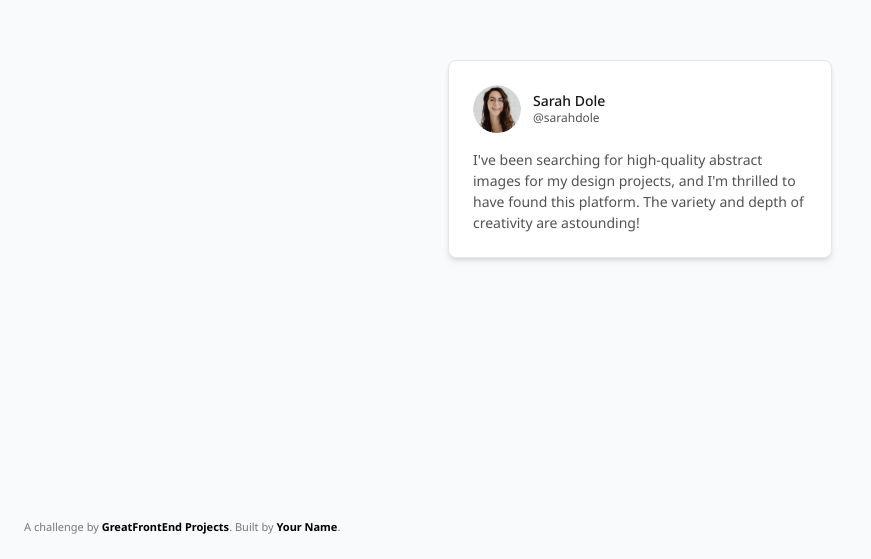
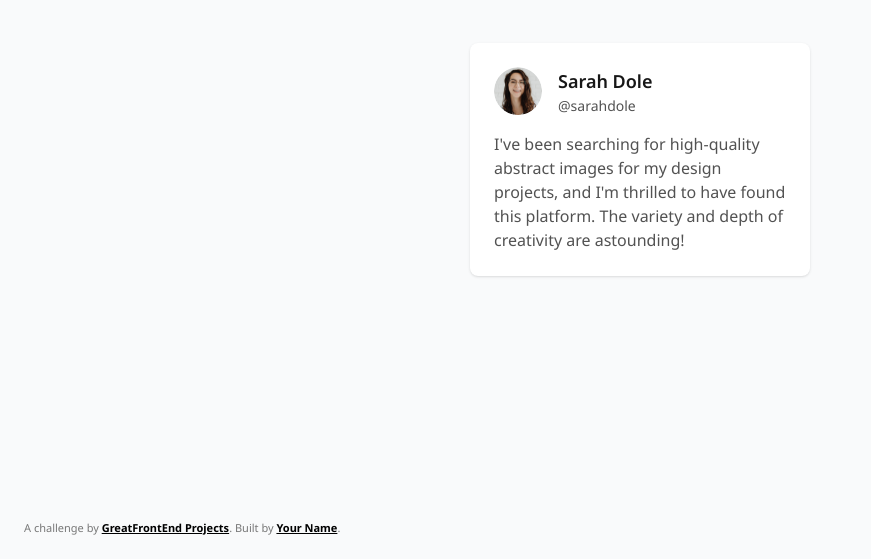
Before and after one commit to knganesh97/testimonial-card, a plain HTML site: page index.html in a window 1280 px wide. Shown: the part 241-800 px from the top of the page, without its empty margins (0-871 px from the left). Drawn offline with nearby package versions, Linux system fonts and the light colour scheme.

Commit message:
feat: add testimonial card component with styling and interactivity enhancements

```diff
--- a/css/style.css
+++ b/css/style.css
@@ -1,47 +1,123 @@
-/* Put any custom CSS styles here.  */
-/* Be sure to delete the <style> tag in index.html if you want to use this stylesheet. */
+/* Design Tokens from Figma */
+:root {
+  /* Colors */
+  --color-primary-text: #171717;
+  --color-secondary-text: #525252;
+  --color-bg-primary: #ffffff;
+  --color-bg-page: #F9FAFB;
+
+  /* Typography */
+  --font-family: "Noto Sans", system-ui, -apple-system, sans-serif;
+  --font-size-lg: 18px;
+  --font-size-base: 16px;
+  --font-size-sm: 14px;
+  --line-height-lg: 28px;
+  --line-height-base: 24px;
+  --line-height-sm: 20px;
+  --font-weight-semibold: 600;
+  --font-weight-normal: 400;
+
+  /* Spacing */
+  --gap-1: 1px;
+  --gap-4: 16px;
+  --padding-6: 24px;
+
+  /* Border Radius */
+  --border-radius-lg: 8px;
+  --border-radius-full: 48px;
+
+  /* Shadows */
+  --shadow-card:
+    0px 1px 2px -1px rgba(0, 0, 0, 0.1),
+    0px 1px 3px 0px rgba(0, 0, 0, 0.1);
+}
+
+* {
+  box-sizing: border-box;
+  margin: 0;
+  padding: 0;
+}
+
 body {
-  margin: 0;
-  font-family: "Noto Sans", system-ui, -apple-system, BlinkMacSystemFont,
-    "Segoe UI", Roboto, Oxygen, Ubuntu, Cantarell, "Open Sans", "Helvetica Neue",
-    sans-serif;
+  font-family: var(--font-family);
   min-height: 100vh;
-
+  background-color: var(--color-bg-page);
   -webkit-font-smoothing: antialiased;
   -moz-osx-font-smoothing: grayscale;
   text-rendering: optimizeLegibility;
 }
 
-* {
-  box-sizing: border-box;
+/* Layout Container */
+.container {
+  min-height: 100vh;
+  display: flex;
+  align-items: center;
+  justify-content: center;
+  padding: 16px;
 }
 
-/* Style Guide Consistent Colors */
-.testimonial-card {
-  border: 1px solid #E5E7EB;
-  max-width: 320px;
-  margin: 0 auto;
+/* Card Component */
+.card {
+  background-color: var(--color-bg-primary);
+  border-radius: var(--border-radius-lg);
+  box-shadow: var(--shadow-card);
+  padding: var(--padding-6);
+  width: 100%;
+  max-width: 340px;
+  display: flex;
+  flex-direction: column;
+  gap: var(--gap-4);
 }
 
-.author-name {
-  color: #171717 !important;
-  font-size: 14px !important;
-  font-weight: 500;
-  line-height: 1.4;
+/* Profile Component */
+.card__profile {
+  display: flex;
+  align-items: center;
+  gap: var(--gap-4);
+  width: 100%;
 }
 
-.author-handle {
-  color: #525252 !important;
-  font-size: 12px !important;
-  line-height: 1.4;
+.card__avatar {
+  width: 48px;
+  height: 48px;
+  border-radius: var(--border-radius-full);
+  object-fit: cover;
+  flex-shrink: 0;
 }
 
-.testimonial-text {
-  color: #525252 !important;
-  font-size: 14px !important;
-  line-height: 1.5;
+.card__profile-info {
+  display: flex;
+  flex-direction: column;
+  gap: var(--gap-1);
+  flex: 1;
+  min-width: 0;
 }
 
+.card__author-name {
+  font-size: var(--font-size-lg);
+  font-weight: var(--font-weight-semibold);
+  line-height: var(--line-height-lg);
+  color: var(--color-primary-text);
+  text-align: justify;
+}
+
+.card__author-handle {
+  font-size: var(--font-size-sm);
+  font-weight: var(--font-weight-normal);
+  line-height: var(--line-height-sm);
+  color: var(--color-secondary-text);
+}
+
+/* Testimonial Text Component */
+.card__testimonial {
+  font-size: var(--font-size-base);
+  font-weight: var(--font-weight-normal);
+  line-height: var(--line-height-base);
+  color: var(--color-secondary-text);
+  white-space: pre-wrap;
+}
+
+/* Credits */
 .credits {
   color: #777;
   position: fixed;
--- a/index.html
+++ b/index.html
@@ -13,34 +13,29 @@
     />
     <link rel="stylesheet" href="css/style.css" />
 
-    <!-- Tailwind CDN allows you to use Tailwind classes immediately in your HTML without any installation steps.
-      If you're not using Tailwind, you may delete the <script> -->
-    <!-- Get started on Tailwind: https://tailwindcss.com/docs/installation/play-cdn -->
-    <script src="https://cdn.tailwindcss.com"></script>
-
     <link rel="icon" href="img/favicon.ico" sizes="any" />
-    <style>
-      /* You may write styles inside this <style> tag or within `css/style.css`. */
-    </style>
   </head>
   <body>
-    <!-- Add your site or application content here -->
-    <div class="min-h-screen flex items-center justify-center p-4" style="background-color: #F9FAFB;">
-      <div class="testimonial-card rounded-lg p-6 w-full max-w-sm" style="background-color: #FFFFFF; box-shadow: 0 4px 6px -1px rgba(0, 0, 0, 0.1), 0 2px 4px -1px rgba(0, 0, 0, 0.06);">
-        <div class="flex items-center mb-4">
-          <img src="img/profile-thumbnail.png"
-               alt="Profile picture of Sarah Dole"
-               class="profile-image w-12 h-12 rounded-full object-cover mr-3">
-          <div class="author-info">
-            <h3 class="author-name font-medium" style="color: #171717; font-size: 14px; line-height: 1.5; margin: 0;">Sarah Dole</h3>
-            <p class="author-handle" style="color: #525252; font-size: 12px; line-height: 1.5; margin: 0;">@sarahdole</p>
+    <!-- Container -->
+    <div class="container">
+      <!-- Testimonial Card Component -->
+      <article class="card" role="article" aria-label="Customer testimonial">
+        <!-- Profile Component -->
+        <div class="card__profile">
+          <img
+            src="img/profile-thumbnail.png"
+            alt="Profile picture of Sarah Dole"
+            class="card__avatar"
+          >
+          <div class="card__profile-info">
+            <h3 class="card__author-name">Sarah Dole</h3>
+            <p class="card__author-handle">@sarahdole</p>
           </div>
         </div>
-        <p class="testimonial-text" style="color: #525252; font-size: 14px; line-height: 1.5; margin: 0;">
-          I've been searching for high-quality abstract images for my design projects,
-          and I'm thrilled to have found this platform. The variety and depth of creativity are astounding!
-        </p>
-      </div>
+
+        <!-- Testimonial Text Component -->
+        <p class="card__testimonial">I've been searching for high-quality abstract images for my design projects, and I'm thrilled to have found this platform. The variety and depth of creativity are astounding!</p>
+      </article>
     </div>
 
     <!-- Attribute this challenge to yourself! -->
--- a/js/index.js
+++ b/js/index.js
@@ -1,157 +1,72 @@
 // Testimonial Card JavaScript
-// This file adds interactivity to the testimonial card
+// This file adds subtle interactivity to the testimonial card
 
 document.addEventListener('DOMContentLoaded', function() {
-    // Initialize testimonial card functionality
     initTestimonialCard();
 });
 
 function initTestimonialCard() {
-    // Get testimonial elements
-    const testimonialCard = document.querySelector('.testimonial-card');
-    const profileImage = document.querySelector('.profile-image');
-    const testimonialText = document.querySelector('.testimonial-text');
-    const authorName = document.querySelector('.author-name');
-    const authorHandle = document.querySelector('.author-handle');
+    const card = document.querySelector('.card');
+    const avatar = document.querySelector('.card__avatar');
 
-    // Add hover effects to the testimonial card
-    if (testimonialCard) {
-        testimonialCard.addEventListener('mouseenter', function() {
-            this.style.transform = 'translateY(-2px)';
-            this.style.boxShadow = '0 8px 25px rgba(0, 0, 0, 0.15)';
-        });
-
-        testimonialCard.addEventListener('mouseleave', function() {
-            this.style.transform = 'translateY(0)';
-            this.style.boxShadow = '0 4px 15px rgba(0, 0, 0, 0.1)';
-        });
+    // Add smooth hover effect to card
+    if (card) {
+        addCardHoverEffect(card);
     }
 
-    // Add smooth transitions to all interactive elements
-    addSmoothTransitions();
+    // Add subtle avatar hover effect
+    if (avatar) {
+        addAvatarHoverEffect(avatar);
+    }
 
-    // Handle responsive behavior
-    handleResponsiveFeatures();
-
-    // Add accessibility enhancements
+    // Enhance accessibility
     enhanceAccessibility();
 }
 
-function addSmoothTransitions() {
-    const testimonialCard = document.querySelector('.testimonial-card');
-    if (testimonialCard) {
-        testimonialCard.style.transition = 'all 0.3s ease';
-    }
+function addCardHoverEffect(card) {
+    card.style.transition = 'transform 0.3s ease, box-shadow 0.3s ease';
 
-    // Add transitions to profile image
-    const profileImage = document.querySelector('.profile-image');
-    if (profileImage) {
-        profileImage.style.transition = 'transform 0.3s ease';
+    card.addEventListener('mouseenter', function() {
+        this.style.transform = 'translateY(-2px)';
+        this.style.boxShadow = '0px 4px 6px -1px rgba(0, 0, 0, 0.1), 0px 2px 4px -1px rgba(0, 0, 0, 0.1)';
+    });
 
-        profileImage.addEventListener('mouseenter', function() {
-            this.style.transform = 'scale(1.05)';
-        });
+    card.addEventListener('mouseleave', function() {
+        this.style.transform = 'translateY(0)';
+        this.style.boxShadow = 'var(--shadow-card)';
+    });
+}
 
-        profileImage.addEventListener('mouseleave', function() {
-            this.style.transform = 'scale(1)';
+function addAvatarHoverEffect(avatar) {
+    avatar.style.transition = 'transform 0.3s ease';
+
+    avatar.addEventListener('mouseenter', function() {
+        this.style.transform = 'scale(1.05)';
+    });
+
+    avatar.addEventListener('mouseleave', function() {
+        this.style.transform = 'scale(1)';
+    });
+}
+
+function enhanceAccessibility() {
+    const card = document.querySelector('.card');
+
+    if (card) {
+        // Add keyboard navigation support
+        card.setAttribute('tabindex', '0');
+
+        card.addEventListener('keydown', function(e) {
+            if (e.key === 'Enter' || e.key === ' ') {
+                e.preventDefault();
+                // Could trigger an action here if needed
+            }
         });
     }
 }
 
-function handleResponsiveFeatures() {
-    // Simplified responsive handling - maintain design consistency
-    function adjustTextSize() {
-        const testimonialText = document.querySelector('.testimonial-text');
-        const authorName = document.querySelector('.author-name');
-        const authorHandle = document.querySelector('.author-handle');
-
-        if (!testimonialText) return;
-
-        const screenWidth = window.innerWidth;
-
-        // Keep consistent sizing across all devices to match design
-        if (testimonialText) {
-            testimonialText.style.fontSize = '14px';
-            testimonialText.style.lineHeight = '1.5';
-        }
-
-        if (authorName) {
-            authorName.style.fontSize = '14px';
-            authorName.style.lineHeight = '1.4';
-        }
-
-        if (authorHandle) {
-            authorHandle.style.fontSize = '12px';
-            authorHandle.style.lineHeight = '1.4';
-        }
-    }
-
-    // Initial adjustment
-    adjustTextSize();
-
-    // Adjust on resize
-    window.addEventListener('resize', adjustTextSize);
-}
-
-function enhanceAccessibility() {
-    const testimonialCard = document.querySelector('.testimonial-card');
-    if (testimonialCard) {
-        // Add ARIA labels and roles
-        testimonialCard.setAttribute('role', 'article');
-        testimonialCard.setAttribute('aria-label', 'Customer testimonial');
-
-        // Add keyboard navigation support
-        testimonialCard.setAttribute('tabindex', '0');
-
-        testimonialCard.addEventListener('keydown', function(e) {
-            if (e.key === 'Enter' || e.key === ' ') {
-                e.preventDefault();
-                this.click();
-            }
-        });
-    }
-
-    // Enhance profile image accessibility
-    const profileImage = document.querySelector('.profile-image');
-    if (profileImage) {
-        profileImage.setAttribute('alt', 'Profile picture of testimonial author');
-    }
-}
-
-// Utility function to animate text reveal
-function animateTextReveal(element, delay = 0) {
-    if (!element) return;
-
-    element.style.opacity = '0';
-    element.style.transform = 'translateY(20px)';
-    element.style.transition = 'all 0.6s ease';
-
-    setTimeout(() => {
-        element.style.opacity = '1';
-        element.style.transform = 'translateY(0)';
-    }, delay);
-}
-
-// Function to handle card loading animation
-function animateCardLoad() {
-    const testimonialCard = document.querySelector('.testimonial-card');
-    const profileImage = document.querySelector('.profile-image');
-    const testimonialText = document.querySelector('.testimonial-text');
-    const authorInfo = document.querySelector('.author-info');
-
-    // Animate elements in sequence
-    setTimeout(() => animateTextReveal(testimonialCard), 100);
-    setTimeout(() => animateTextReveal(profileImage), 300);
-    setTimeout(() => animateTextReveal(testimonialText), 500);
-    setTimeout(() => animateTextReveal(authorInfo), 700);
-}
-
-// Call animation on load
-window.addEventListener('load', animateCardLoad);
-
-// Handle prefers-reduced-motion for accessibility
+// Respect user's motion preferences
 if (window.matchMedia('(prefers-reduced-motion: reduce)').matches) {
-    // Disable animations for users who prefer reduced motion
     const style = document.createElement('style');
     style.textContent = `
         *, *::before, *::after {
```
